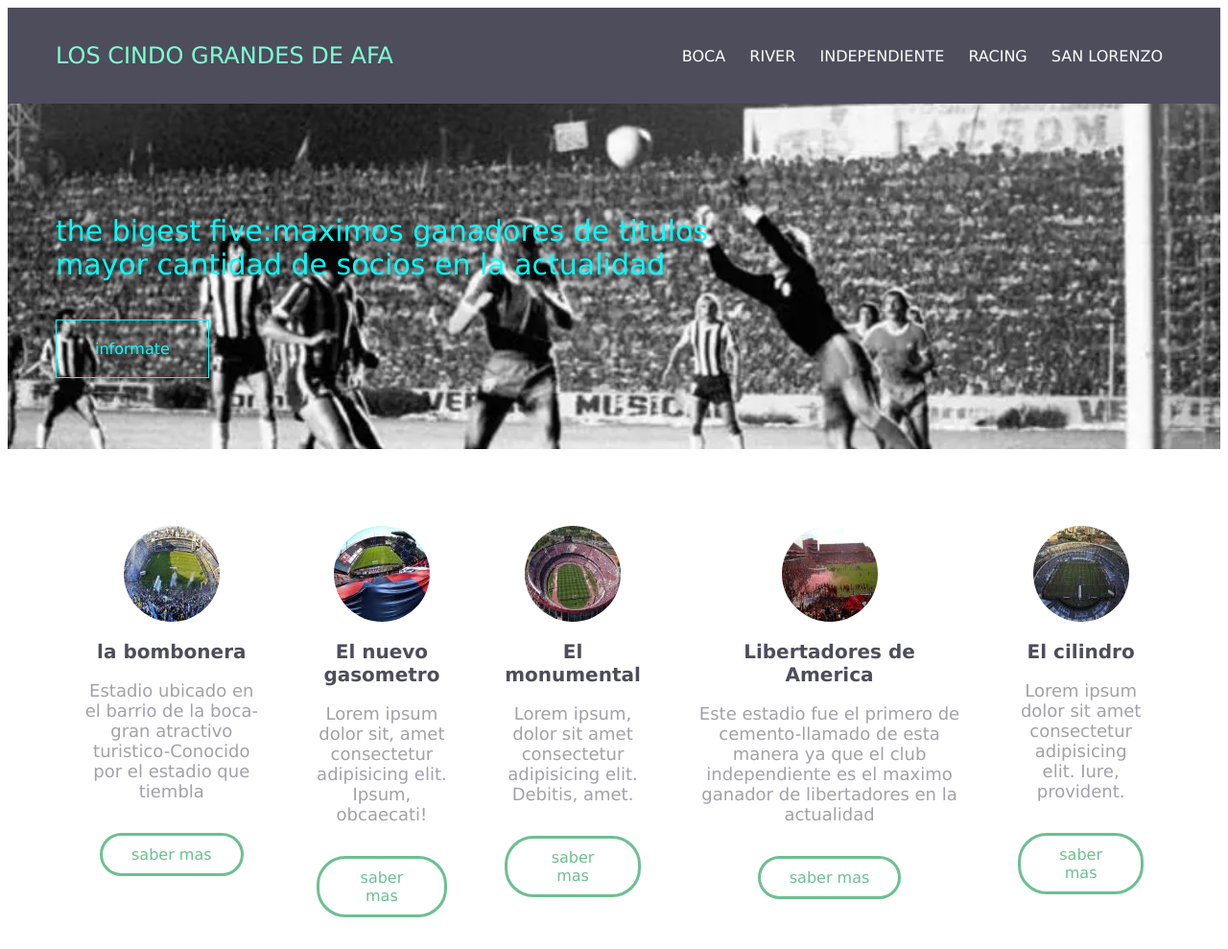
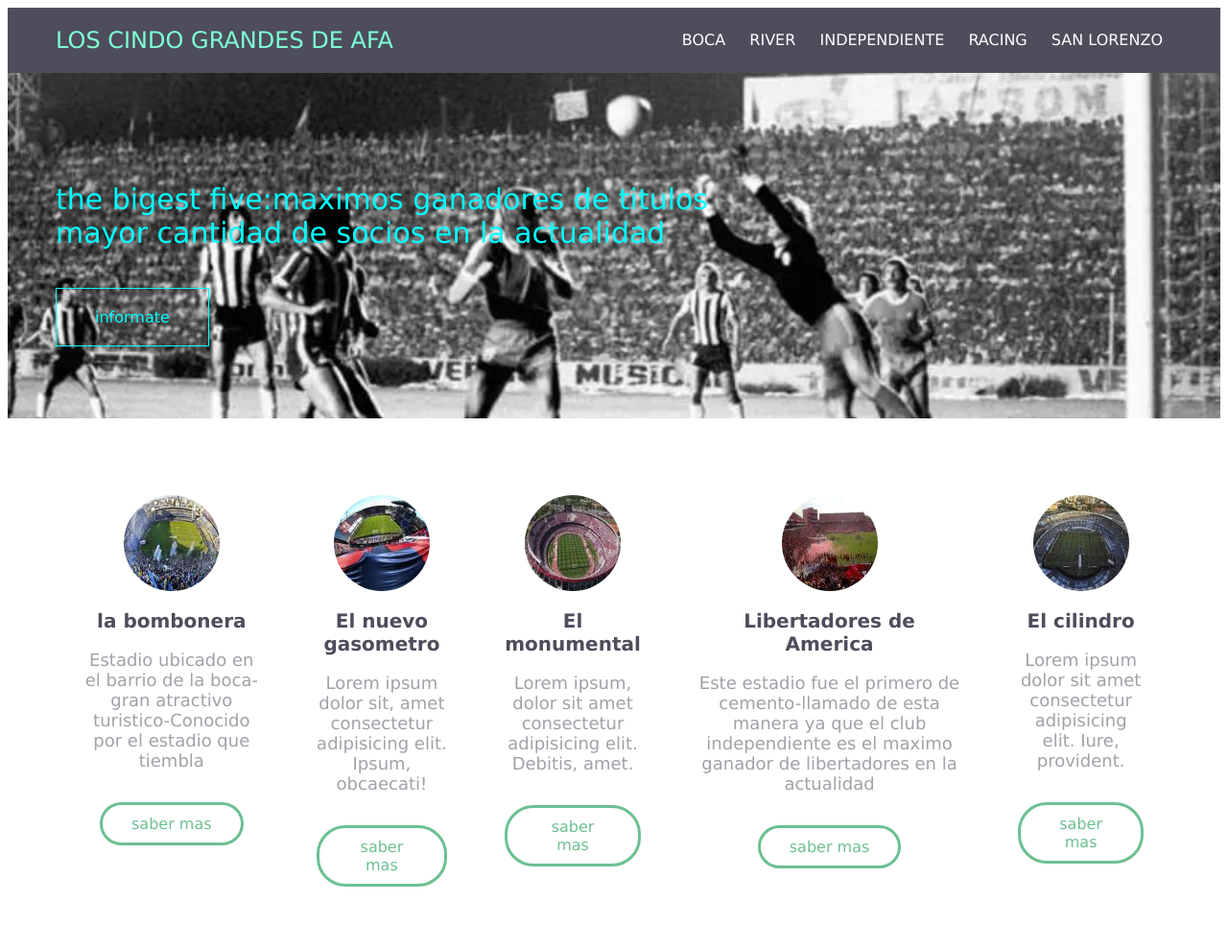
Before and after one commit to diego9992/coderhouse-diego, a plain HTML site: page index.html in a window 1280 px wide. Shown: the top 989 px of the page at 96% size. Drawn offline with Linux system fonts and the light colour scheme.

Commit message:
tercer commit

```diff
--- a/carpetacss/acade.css
+++ b/carpetacss/acade.css
@@ -4,7 +4,7 @@
 }
 /*header*/
 header{
-    height: 100px;
+    height:auto;
     background:aquamarine;
     padding:0 50px;
     color: #fff;
--- a/carpetacss/boca.css
+++ b/carpetacss/boca.css
@@ -4,7 +4,7 @@
 }
 /*header*/
 header{
-    height: 100px;
+    height:auto;
     background:#252558;
     padding:0 50px;
     color: #fff;
--- a/carpetacss/cuervo.css
+++ b/carpetacss/cuervo.css
@@ -4,7 +4,7 @@
 }
 /*header*/
 header{
-    height: 100px;
+    height:auto;
     background:red;
     padding:0 50px;
     color: #fff;
--- a/carpetacss/hinchada.css
+++ b/carpetacss/hinchada.css
@@ -4,7 +4,7 @@
 }
 /*header*/
 header{
-    height: 100px;
+    height:auto;
     background:#4D4D5C;
     padding:0 50px;
     color: #fff;
--- a/carpetacss/millo.css
+++ b/carpetacss/millo.css
@@ -4,7 +4,7 @@
 }
 /*header*/
 header{
-    height: 100px;
+    height:auto;
     background:#4D4D5C;
     padding:0 50px;
     color: #fff;
--- a/carpetacss/rojo.css
+++ b/carpetacss/rojo.css
@@ -4,7 +4,7 @@
 }
 /*header*/
 header{
-    height: 100px;
+    height:auto;
     background:rgba(255, 0, 0, 0.783);
     padding:0 50px;
     color: #fff;
```
